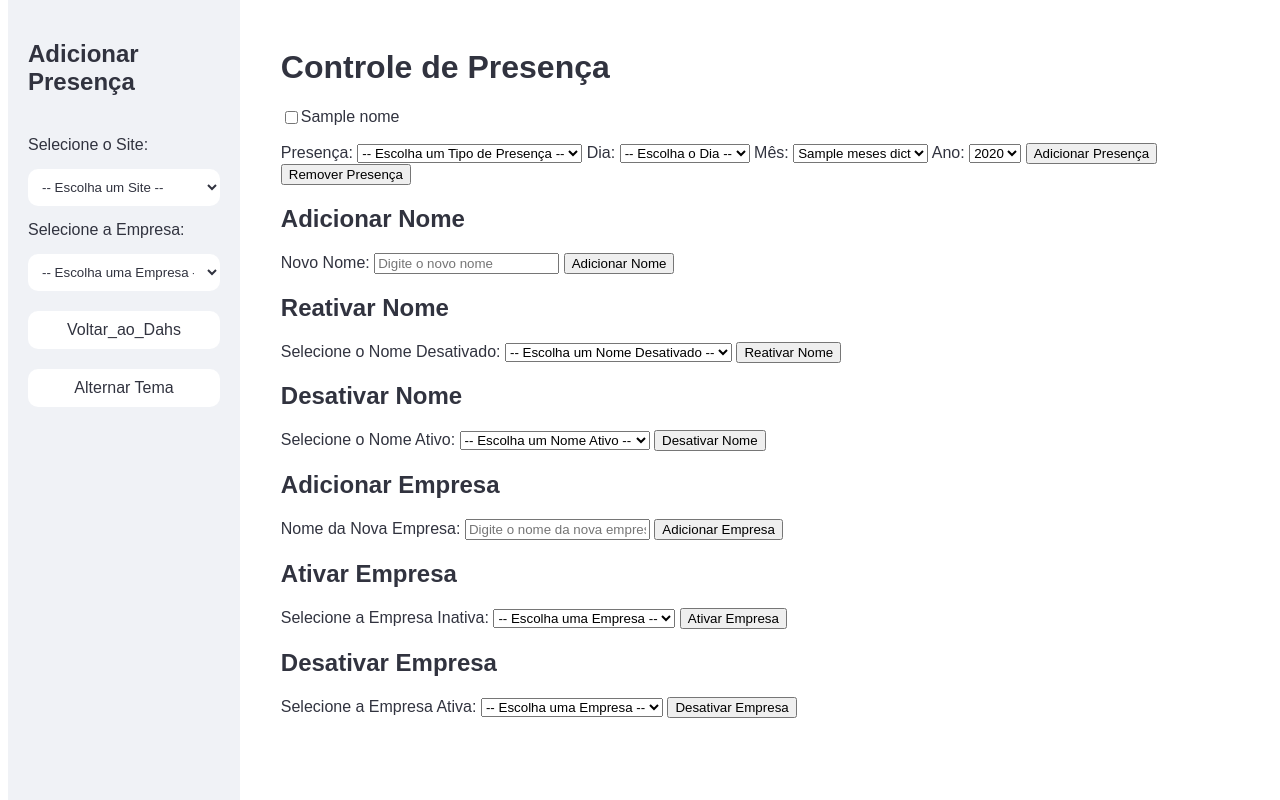
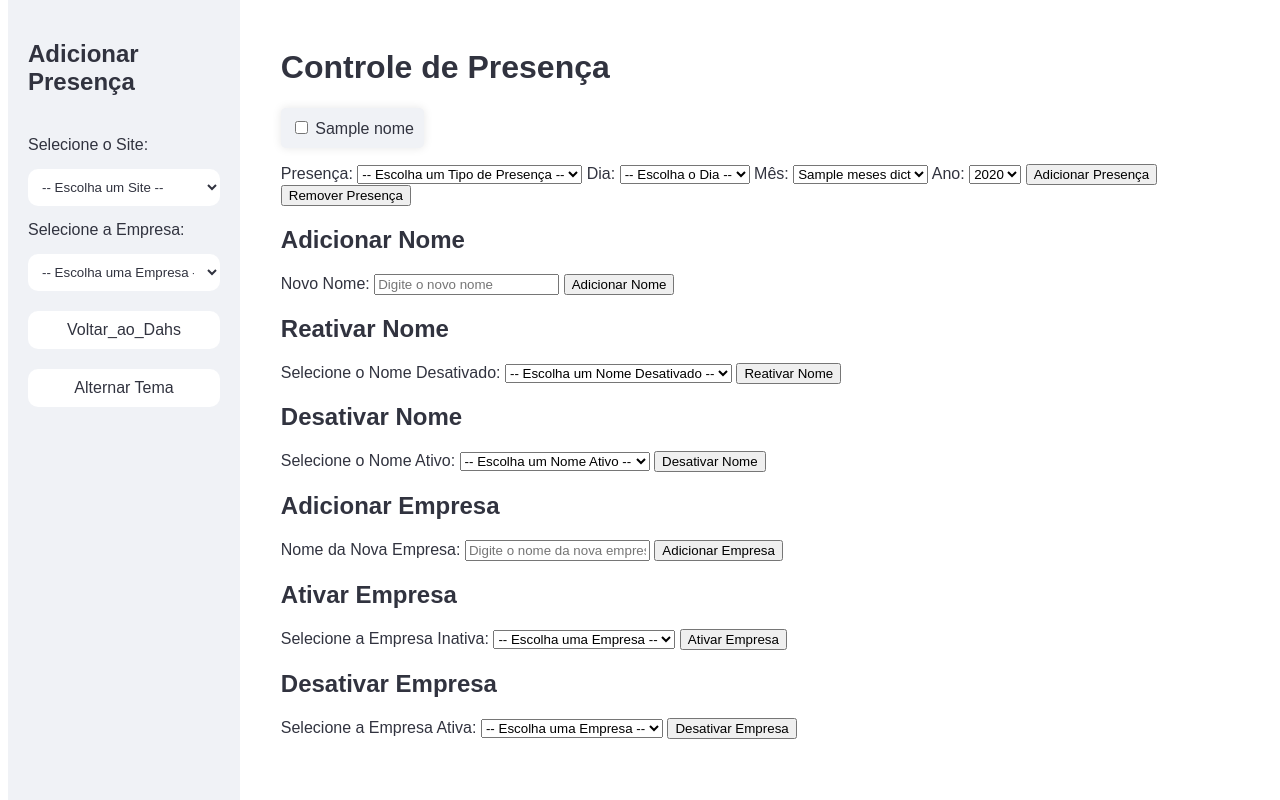
Before and after one commit to Pontessxx/VenvQua-Flask_integration_v1, a Flask app: template meu_app_flask/templates/adicionar_presenca.html in a window 1280 px wide. Run offline with Flask 3, Linux system fonts and the light colour scheme; the template is opened without the code that fills it: most values are stand-ins (such as "Sample title", 1, 10 or a date in 2020).

Commit message:
checkbox_css

```diff
--- a/meu_app_flask/static/styles.css
+++ b/meu_app_flask/static/styles.css
@@ -258,7 +258,31 @@ span.select2-dropdown.select2-dropdown--below{
     background-color: #f0ad4e; /* Warning color */
 }
 
+.checkbox-container {
+    display: flex;
+    flex-wrap: wrap;
+    margin-bottom: 1em;
+    gap: 15px;  /* Aumenta o espaçamento entre os itens */
+}
 
+.checkbox-item {
+    display: flex;
+    align-items: center;
+    padding: 10px;
+    background-color: var(--menu-background-color);
+    border-radius: 5px;  /* Arredonda os itens de checkbox */
+    box-shadow: 0px 0px 10px rgba(0, 0, 0, 0.1); /* Adiciona uma leve sombra aos checkboxes */
+}
+.checkbox-container .checkbox-item label {
+    cursor: pointer;
+}
+.checkbox-container .checkbox-item input{
+    background-color: var(--menu-background-color);
+}
+
+.checkbox-item label::after{
+    background: var(--menu-background-color);
+}
 *::-webkit-scrollbar {
     width: 12px;
 }
--- a/meu_app_flask/templates/adicionar_presenca.html
+++ b/meu_app_flask/templates/adicionar_presenca.html
@@ -56,8 +56,10 @@
             <div class="checkbox-container">
                 {% for nome in nomes %}
                     <div class="checkbox-item">
-                        <input type="checkbox" id="nome_{{ loop.index }}" name="nomes" value="{{ nome }}">
-                        <label for="nome_{{ loop.index }}">{{ nome }}</label>
+                        <label for="nome_{{ loop.index }}">
+                            <input type="checkbox" id="nome_{{ loop.index }}" name="nomes" value="{{ nome }}">
+                            {{ nome }}
+                        </label>
                     </div>
                 {% endfor %}
             </div>
```
